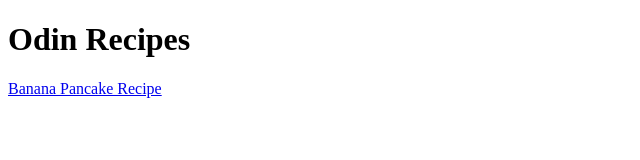
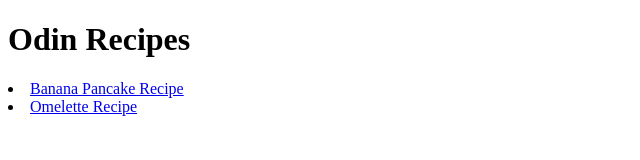
Before and after one commit to disneyfan-123/odin-recipes, a plain HTML site: page index.html in a window 1280 px wide. Shown: the whole page, without its empty margins (0-640 px from the left). Drawn offline with Linux system fonts and the light colour scheme.

Commit message:
added link to omelette recipe

```diff
--- a/index.html
+++ b/index.html
@@ -7,7 +7,8 @@
 
     <body>
         <p><h1>Odin Recipes</h1></p>
-        <a href="recipes/banacakes.html" target="_blank" rel="noopener noreferrer"> Banana Pancake Recipe</a>
+       <li><a href="recipes/banacakes.html" target="_blank" rel="noopener noreferrer"> Banana Pancake Recipe</a></li>
+       <li><a href="recipes/omelette.html" target="_blank" rel="noopener noreferrer"> Omelette Recipe</a></li>
 
     </body>
 </html>
```
